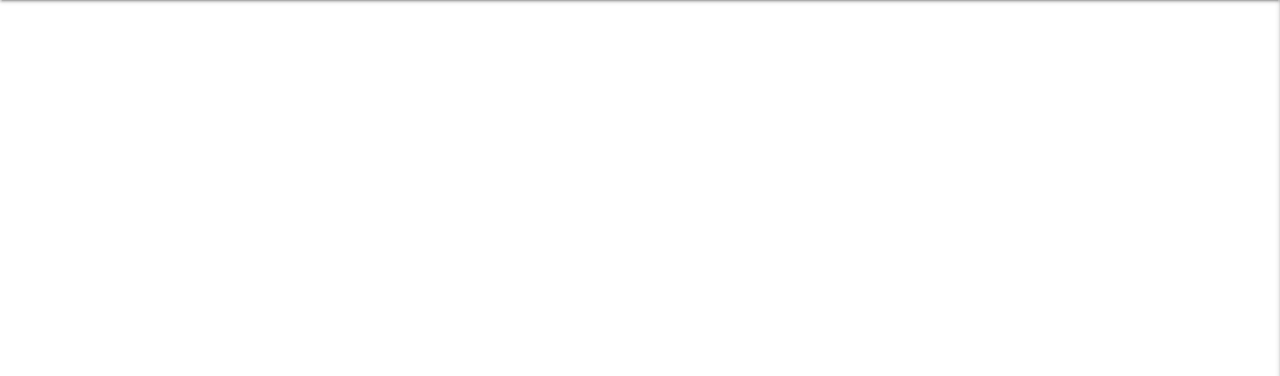
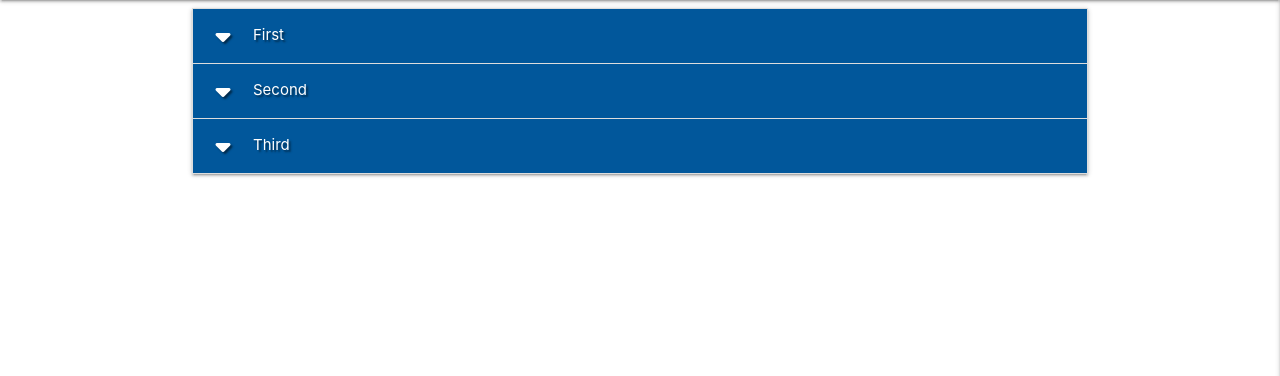
Before and after one commit to TaherCCG/task-manager-project-mongodb, a Flask app: page / in a window 1280 px wide. Shown: the part 64-440 px from the top of the page. Run offline with Flask 3, Linux system fonts and the light colour scheme; data that the repository does not hold is empty; some libraries are stand-ins or nearby versions.

Commit message:
Add task collapsible setup

```diff
--- a/static/js/script.js
+++ b/static/js/script.js
@@ -1,4 +1,6 @@
-// Navbar collapse
 $(document).ready(function () {
+    // Navbar collapse
     $(".sidenav").sidenav({edge: "right"});
+    // Task List collapsible
+    $('.collapsible').collapsible();
 });
--- a/templates/tasks.html
+++ b/templates/tasks.html
@@ -9,4 +9,19 @@
         {{ task.due_date }}<br>
     {% endfor %}
 
+    <ul class="collapsible">
+        <li>
+          <div class="collapsible-header white-text light-blue darken-4 text-shadow"><i class="fas fa-caret-down"></i>First</div>
+          <div class="collapsible-body"><span>Lorem ipsum dolor sit amet.</span></div>
+        </li>
+        <li>
+          <div class="collapsible-header white-text light-blue darken-4 text-shadow"><i class="fas fa-caret-down"></i>Second</div>
+          <div class="collapsible-body"><span>Lorem ipsum dolor sit amet.</span></div>
+        </li>
+        <li>
+          <div class="collapsible-header white-text light-blue darken-4 text-shadow"><i class="fas fa-caret-down"></i>Third</div>
+          <div class="collapsible-body"><span>Lorem ipsum dolor sit amet.</span></div>
+        </li>
+      </ul>
+
 {% endblock %}
```
